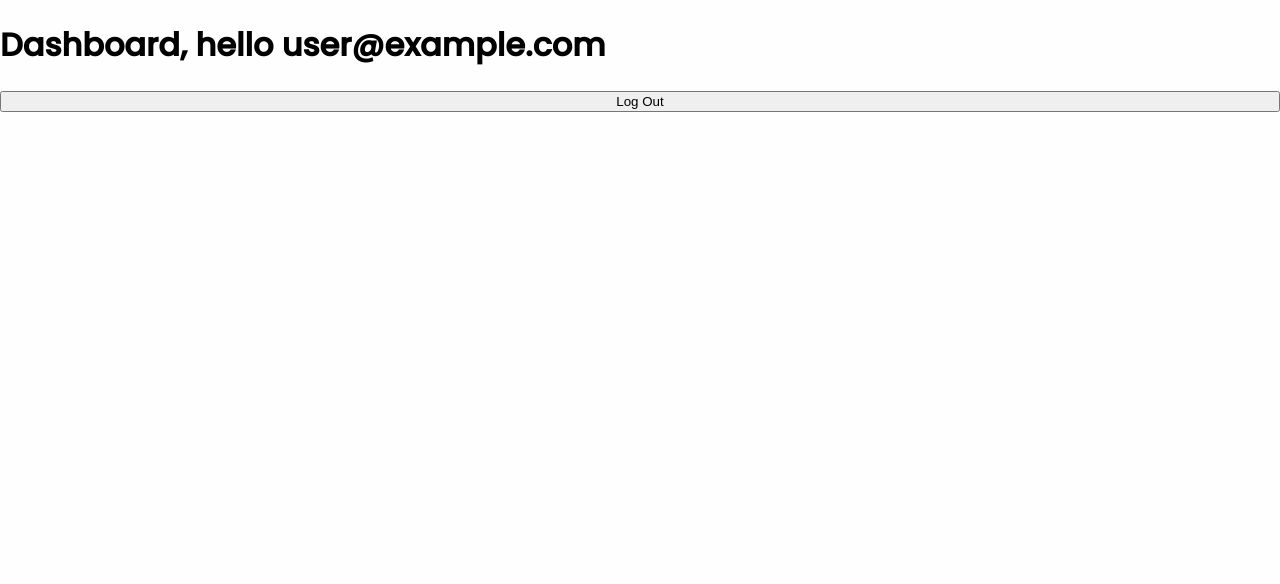
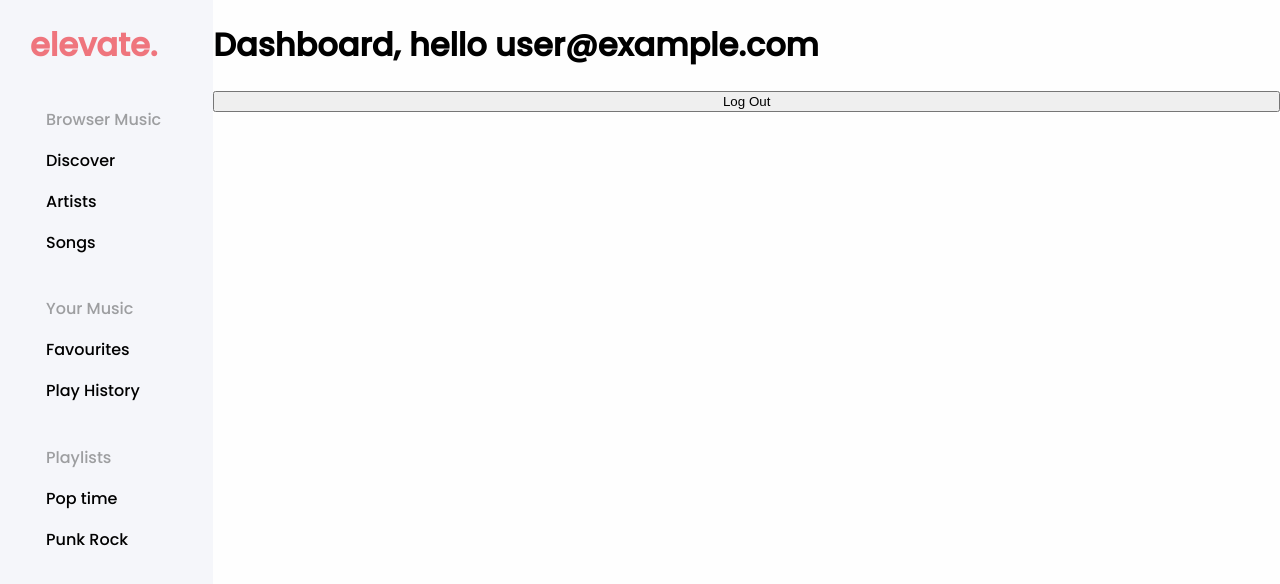
Before and after one commit to ShreyaPanale/elevate, a React (Create React App) app in the folder web/: page / in a window 1280 px wide. Shown: the top 584 px of the page. Built offline with nearby package versions, Linux system fonts and the light colour scheme; no server answers; sample sign-in values are in the browser's storage.

Commit message:
added sidebar

```diff
--- /dev/null
+++ b/web/src/Layout/AppLayout.js
@@ -0,0 +1,42 @@
+import React from 'react';
+import {useHistory} from 'react-router-dom';
+import {
+    Grid,
+} from '@material-ui/core';
+import { makeStyles } from "@material-ui/core/styles";
+import Sidebar from '../components/Sidebar';
+
+const useStyles = makeStyles(() => ({
+    container: {
+        height: "100%",
+        overflowY: "auto",
+        display:"flex",
+        flex:1,
+        backgroundColor:"#FEFEFE"
+      },
+      fullHeight:{
+        height:"100vh",
+        overflow: "hidden"
+      }
+  }));
+
+const AppLayout = ({children}) => {
+    const classes = useStyles();
+    const history = useHistory();
+    return (
+        <Grid container className={classes.fullHeight}>
+            <Grid item xs = {2}>
+                <Sidebar />
+            </Grid>
+
+            <Grid
+                item
+                xs = {10}
+                className={classes.container}>
+                {children}
+            </Grid>
+        </Grid>
+    );
+}
+
+export default AppLayout;
--- /dev/null
+++ b/web/src/components/Sidebar.js
@@ -0,0 +1,124 @@
+import React from 'react';
+import { Box, List, ListItem, Avatar } from '@material-ui/core';
+import { makeStyles } from "@material-ui/core/styles";
+import { Home, Info, Settings, LogOut } from 'react-feather';
+import { useHistory } from 'react-router-dom';
+import { useAuth } from '../firebase/provider';
+
+const Logo = () => {
+    return (
+        <div style = {{display:"flex", color:"#EF757D",  width:"100%", marginLeft:30}}>
+            <h1>elevate.</h1>
+        </div>
+    )
+}
+
+const sidebarStyles = makeStyles(() => ({
+    root: {
+        display:"flex",
+        color: "#FFF",
+        transition: "850ms",
+        height: "100%",
+        backgroundColor:"#F5F6FA",
+        flexDirection:"column",
+        overflowX:"hidden",
+        overflowY:"auto"
+    },
+    listItem: {
+        marginLeft:30,
+        "&:hover":{
+            cursor:"pointer",
+        },
+        flexDirection:"column",
+        color:'#000'
+    },
+    listItemBottom:{
+        "&:hover":{
+            cursor:"pointer",
+        },
+        position:"absolute",
+        bottom:40
+    },
+    title :{
+        color:'#9D9EA0',
+        fontWeight:500
+    }
+}))
+
+
+const Indicator = ({active}) => {
+    return (
+        <div style = {{
+            minHeight:8,
+            minWidth:8,
+            backgroundColor:active?"#FF8400":"transparent",
+            borderRadius:100,
+            margin:2
+        }}
+        />
+    )
+}
+
+const ListGroup = ({title, tabs, index}) => {
+    const classes = sidebarStyles();
+    return (
+        <>
+        <ListItem
+            alignItems={'start'}
+            className={classes.listItem+" "+classes.title}
+            style = {{marginTop:index==0?0:"12%"}}
+        >
+           {title}
+        </ListItem>
+        {
+            tabs.map(tab =>
+            <ListItem
+                alignItems={'start'}
+                className={classes.listItem}
+            >
+                    {tab}
+            </ListItem>)
+        }
+        </>
+    )
+}
+
+const Sidebar = () => {
+    const classes = sidebarStyles();
+    const [index, setIndex] = React.useState(0);
+    const history = useHistory();
+    const { currentUser:user } = useAuth();
+    const sidebarGroups = {
+        "Browser Music" : {
+            "tabs" : ["Discover", "Artists", "Songs"],
+            "functions": []
+        },
+        "Your Music" : {
+            "tabs": ["Favourites", "Play History"],
+            "functions": []
+        },
+        "Playlists" : {
+            "tabs": ["Pop time", "Punk Rock"],
+            "functions": [],
+        }
+    }
+    return (
+        <div className = {classes.root}>
+            <Logo />
+            <List style = {{ height:"100%"}}>
+                {
+                    Object.keys(sidebarGroups).map((title,index) =>
+                        <ListGroup
+                            index = {index}
+                            title = {title}
+                            tabs = {sidebarGroups[title].tabs}
+                            functions = {sidebarGroups[title].functions}
+                        />
+                    )
+                }
+            </List>
+        </div>
+    )
+}
+
+export default Sidebar
--- a/web/src/pages/Dashboard.js
+++ b/web/src/pages/Dashboard.js
@@ -1,6 +1,7 @@
 import React from 'react'
 import { useAuth } from "../firebase/provider";
 import { useHistory } from "react-router-dom";
+import AppLayout from '../Layout/AppLayout';
 
 const Dashboard = () => {
     const { logout,currentUser } = useAuth();
@@ -13,12 +14,14 @@ const Dashboard = () => {
         }
       }
     return (
+        <AppLayout>
         <div style={{display:"flex",flexDirection:"column",flexGrow:1,}}>
             <h1>Dashboard, hello {currentUser.email}</h1>
             <button variant="link" onClick={handleLogout}>
                 Log Out
             </button>
         </div>
+        </AppLayout>
     )
 }
 
```
